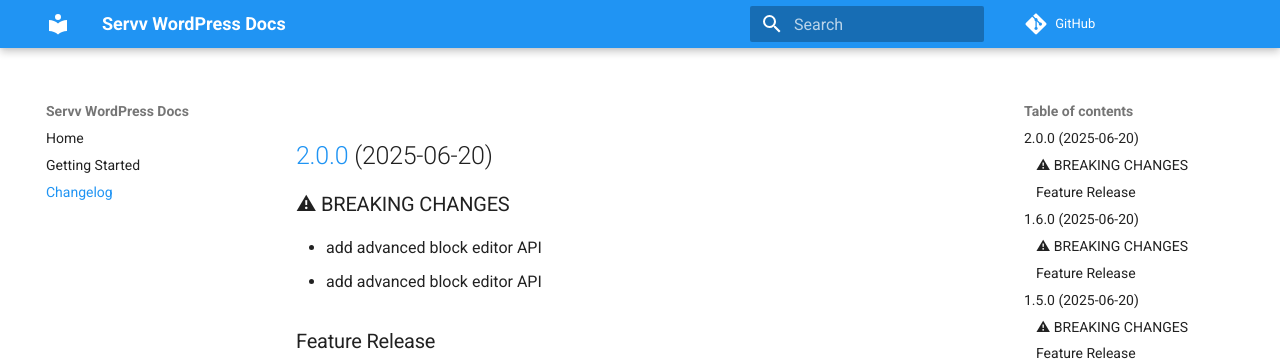
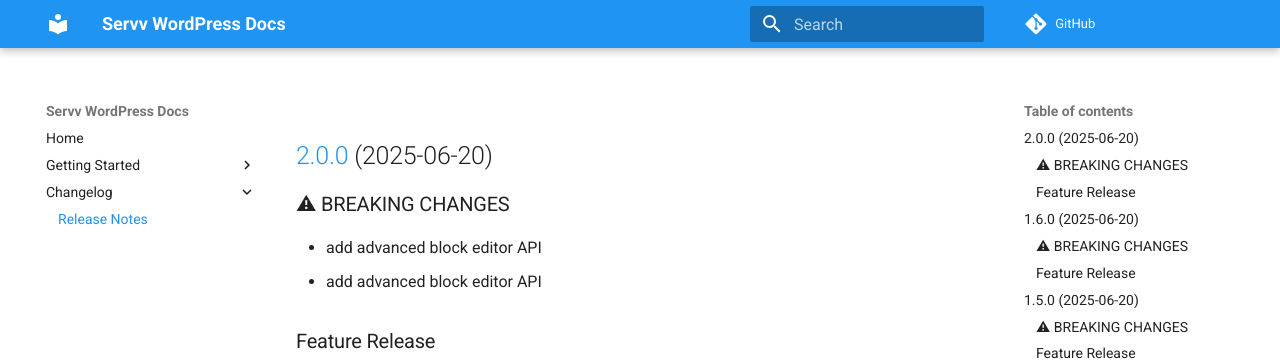
Before and after one commit to varuncoderise/demo_docs, an MkDocs documentation site: the page built from docs/changelog/changelog.md, in a window 1280 px wide. Shown: the top 361 px of the page. Built offline with MkDocs 1.6.1 and Material for MkDocs 9.7.7, drawn with Linux system fonts in a browser that asks for light colours; comment, search, counter and statistics services are not loaded.

Commit message:
apply enhancement

```diff
--- a/mkdocs.yml
+++ b/mkdocs.yml
@@ -6,7 +6,14 @@ theme:
     accent: light blue
 nav:
   - Home: index.md
-  - Getting Started: getting-started.md
-  - Changelog: changelog.md
+  - Getting Started:
+      - Installation: getting-started/installation.md
+  - Changelog:
+      - Release Notes: changelog/changelog.md
 repo_url: https://github.com/varuncoderise/demo_docs
 edit_uri: edit/main/docs/
+markdown_extensions:
+  - admonition
+  - toc:
+      permalink: true
+  - tables
```
Also changed, not shown: docs/changelog/changelog.md (renamed from docs/changelog.md), docs/geeting-started/installation.md (renamed from docs/getting-started.md).
